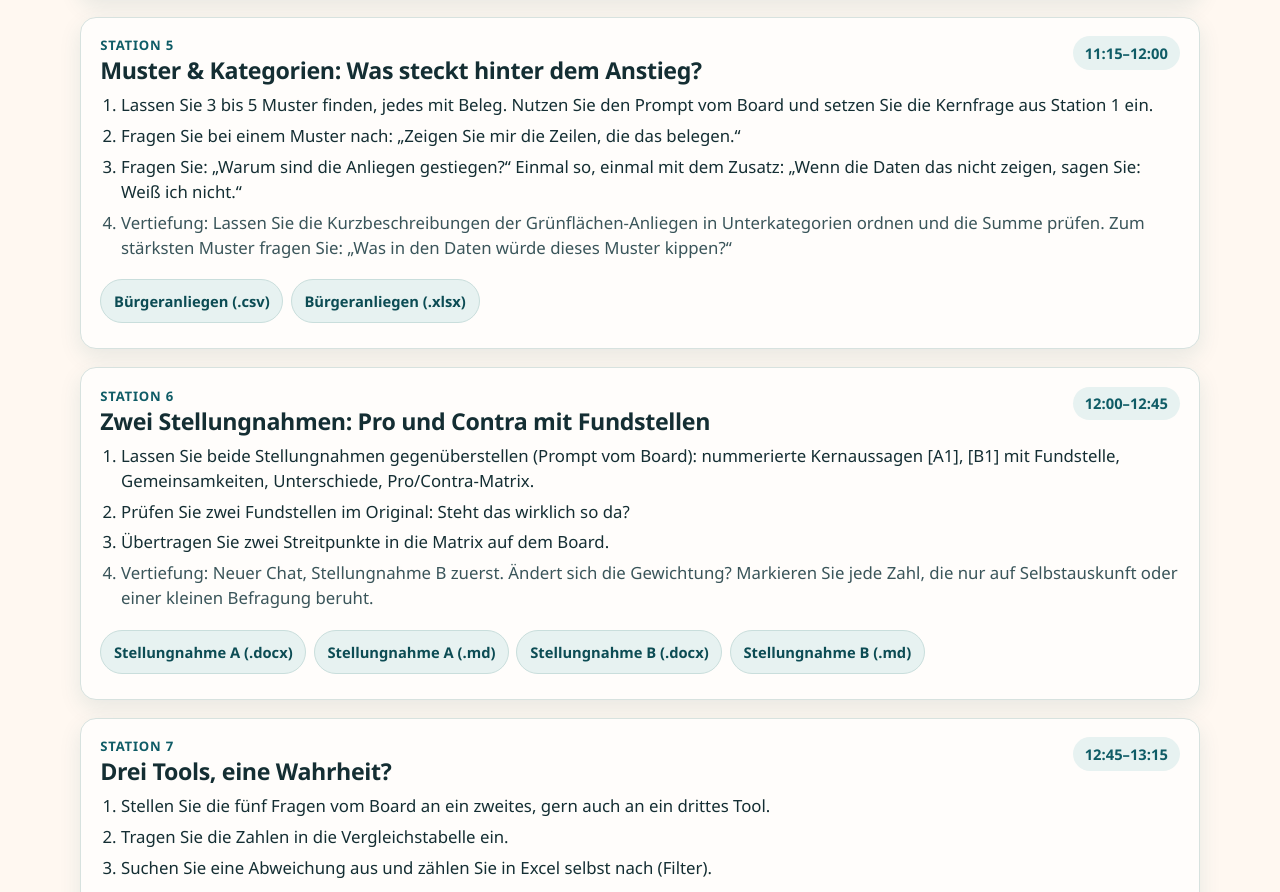
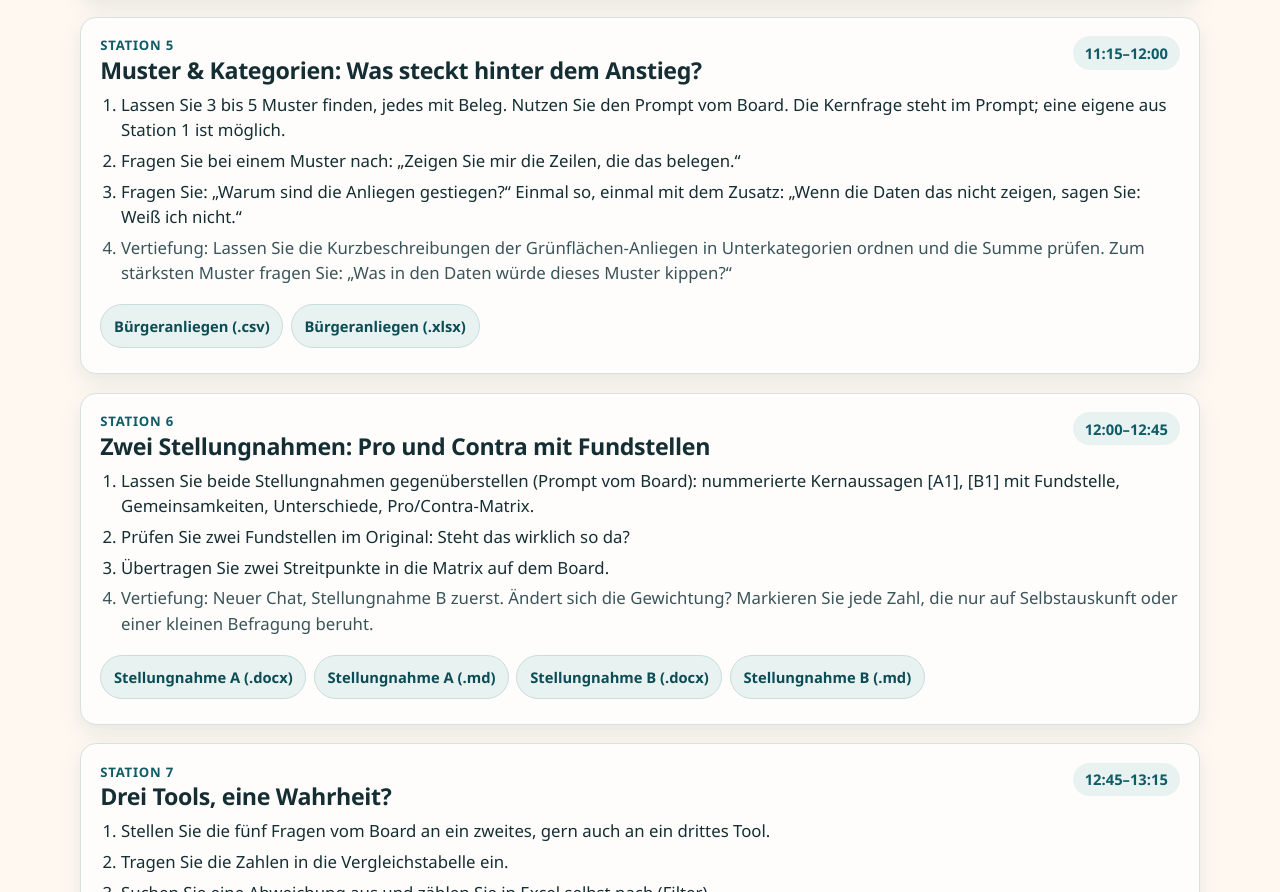
Before and after one commit to rmdroid/vhs-werkstatt2, a plain HTML site: page index.html in a window 1280 px wide. Shown: the part 3591-4483 px from the top of the page. Drawn offline with Linux system fonts and the light colour scheme.

Commit message:
Kernfrage im Prompt von Station 5 festschreiben
Die Aufgabe nennt die ausgeschriebene Kurs-Kernfrage im Prompt
statt sie aus Station 1 einsetzen zu lassen; eine eigene Frage bleibt möglich.

```diff
--- a/index.html
+++ b/index.html
@@ -883,7 +883,7 @@
         <p class="when">11:15–12:00</p>
       </div>
       <ol>
-        <li>Lassen Sie 3 bis 5 Muster finden, jedes mit Beleg. Nutzen Sie den Prompt vom Board und setzen Sie die Kernfrage aus Station 1 ein.</li>
+        <li>Lassen Sie 3 bis 5 Muster finden, jedes mit Beleg. Nutzen Sie den Prompt vom Board. Die Kernfrage steht im Prompt; eine eigene aus Station 1 ist möglich.</li>
         <li>Fragen Sie bei einem Muster nach: „Zeigen Sie mir die Zeilen, die das belegen.“</li>
         <li>Fragen Sie: „Warum sind die Anliegen gestiegen?“ Einmal so, einmal mit dem Zusatz: „Wenn die Daten das nicht zeigen, sagen Sie: Weiß ich nicht.“</li>
         <li class="vertiefung">Vertiefung: Lassen Sie die Kurzbeschreibungen der Grünflächen-Anliegen in Unterkategorien ordnen und die Summe prüfen. Zum stärksten Muster fragen Sie: „Was in den Daten würde dieses Muster kippen?“</li>
```
